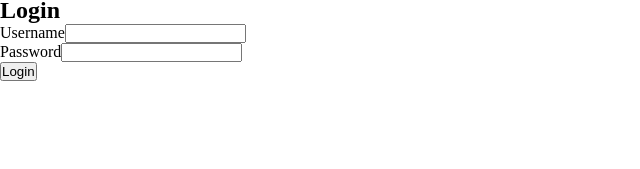
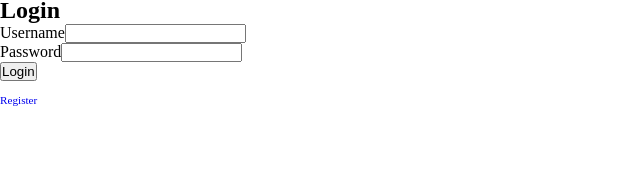
Before and after one commit to Merge-Pray/leafio, a React (Vite) app: page /login in a window 1280 px wide. Shown: the part 131-300 px from the top of the page, without its empty margins (0-640 px from the left). Built offline with nearby package versions, Linux system fonts and the light colour scheme.

Commit message:
register page added

```diff
--- a/src/App.jsx
+++ b/src/App.jsx
@@ -4,6 +4,7 @@ import Header from "./components/Header/Header";
 import Landingpage from "./pages/Landingpage/Landingpage";
 import Login from "./pages/Login/Login";
 import About from "./pages/About/About";
+import Register from "./pages/Register/Register";
 
 function App() {
   return (
@@ -13,6 +14,7 @@ function App() {
         <Route path="/" element={<Landingpage />} />
         <Route path="login" element={<Login />} />
         <Route path="about" element={<About />} />
+        <Route path="/register" element={<Register />} />
       </Routes>
     </>
   );
--- a/src/pages/Login/Login.jsx
+++ b/src/pages/Login/Login.jsx
@@ -1,6 +1,8 @@
 import { useEffect, useState } from "react";
 import useUserStore from "../../hooks/userStore";
 import userData from "../../data/users.json";
+import styles from "./login.module.css";
+import { NavLink } from "react-router";
 
 const Login = () => {
   const [formData, setFormData] = useState({
@@ -68,6 +70,9 @@ const Login = () => {
       </div>
       {errorMessage && <p style={{ color: "red" }}>{errorMessage}</p>}
       <button type="submit">Login</button>
+      <p>
+        <NavLink to="/register">Register</NavLink>
+      </p>
     </form>
   );
 };
--- /dev/null
+++ b/src/pages/Login/login.module.css
@@ -0,0 +1,4 @@
+p {
+  font-size: 0.7rem;
+  margin-top: 0.8rem;
+}
--- /dev/null
+++ b/src/pages/Register/Register.jsx
@@ -0,0 +1,4 @@
+const Register = () => {
+  return <div>Register</div>;
+};
+export default Register;
```
